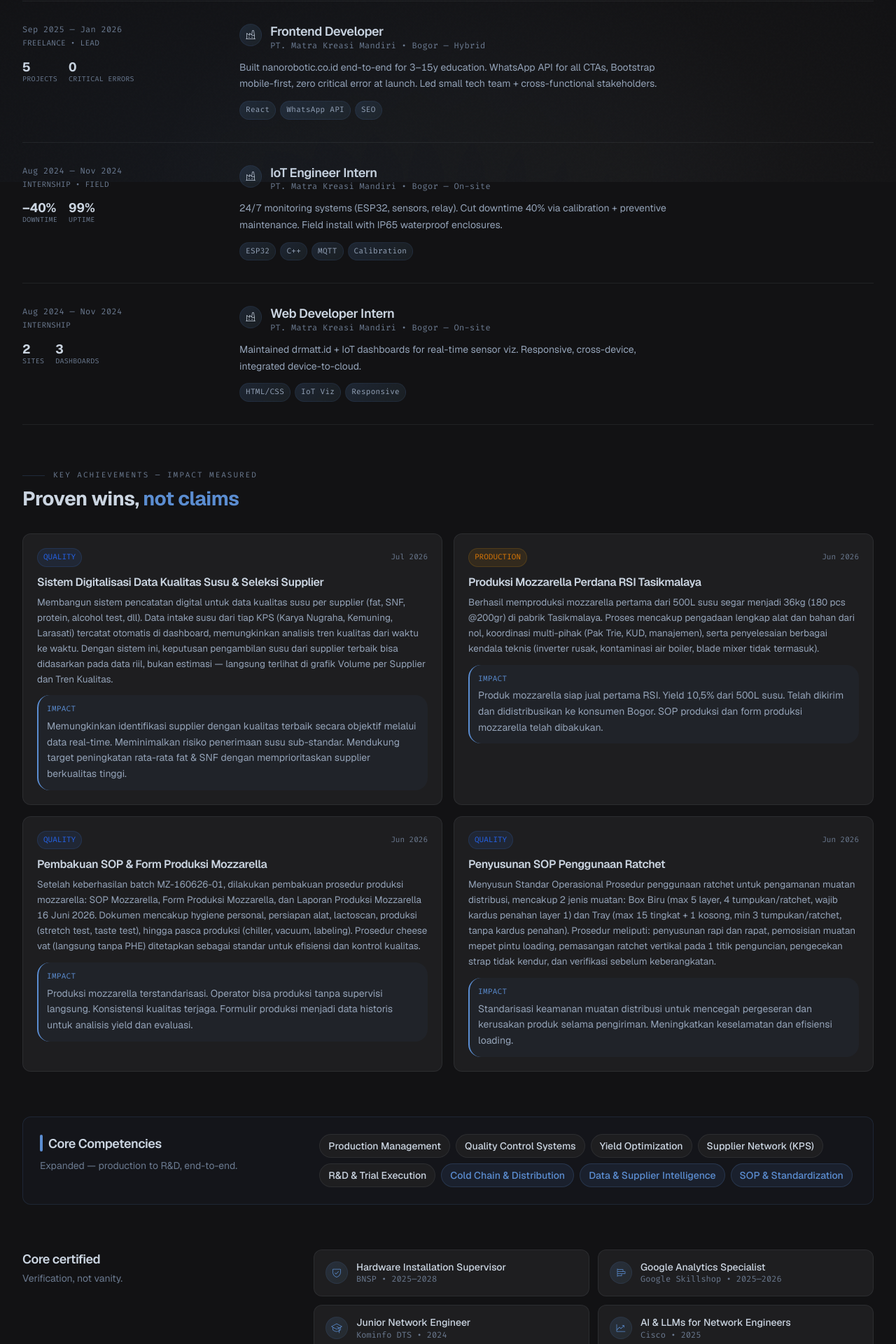
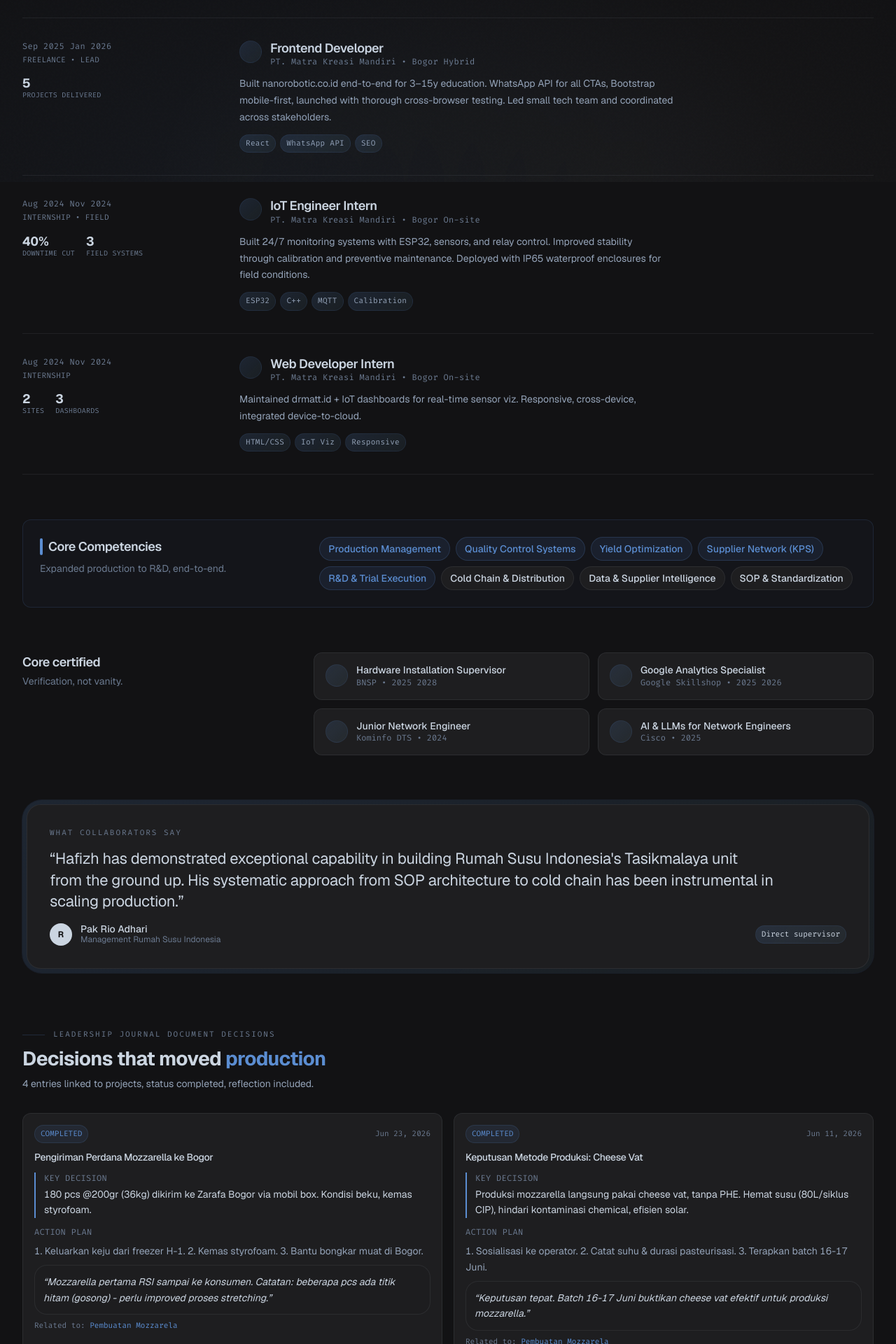
Before and after one commit to hafizhmaulidan15/my-portfolio, a React (Vite) app: page /experience in a window 1280 px wide. Shown: the part 540-2460 px from the top of the page at 70% size. Built offline with nearby package versions, Linux system fonts and the light colour scheme; a web font is replaced by a local one.

Commit message:
fix: hapus duplikasi Key Achievements dari Experience & Impact — khusus di /achievements

```diff
--- a/src/components/Experience.jsx
+++ b/src/components/Experience.jsx
@@ -1,6 +1,4 @@
-import { Briefcase, Factory, Code, TerminalWindow, Globe, ShieldCheck, ChartBarHorizontal, GraduationCap, ChartLineUp } from '@phosphor-icons/react';
 import { leadershipJournals } from '../data/leadership';
-import { achievements } from '../data/achievements';
 import { coreCompetencies } from '../data/portfolio';
 
 const experiences = [
@@ -8,37 +6,37 @@ const experiences = [
         title: 'Head of Unit',
         company: 'Rumah Susu Indonesia',
         location: 'Tasikmalaya',
-        date: 'Mar 2026 — Present',
+        date: 'Mar 2026  Present',
         meta: 'Lead • Full-time • On-site',
-        description: 'Built the Tasikmalaya unit from zero. Led first commercial Mozzarella — 500 L → 36 kg / 180 pcs at 10,5% yield (inverter, blade mixer, boiler troubleshooting) to Bogor shipment. Standardized SOPs, forms, reporting. Now leading Processed Cheddar R&D (9 trials, 113.8% yield), supplier intelligence dashboard (fat/SNF/protein/alcohol per KPS), and ratchet SOPs Box Biru/Tray.',
-        metrics: [{ v: '25K', l: 'units / batch' }, { v: '10,5%', l: 'mozza yield' }, { v: '113.8%', l: 'cheddar trial' }],
+        description: 'Built the Tasikmalaya unit from zero. Led first commercial Mozzarella  500 L → 42.2 kg avg / 211 pcs avg (422 total) at 10% yield (inverter, blade mixer, boiler troubleshooting) to Bogor shipment. Standardized SOPs, forms, reporting. Now leading Processed Cheddar R&D (9 trials, 113.8% yield), supplier intelligence dashboard (fat/SNF/protein/alcohol per KPS), and ratchet SOPs Box Biru/Tray.',
+        metrics: [{ v: '25K', l: 'units / batch' }, { v: '10%', l: 'mozza yield' }, { v: '113.8%', l: 'cheddar trial' }],
         tags: ['SOP Design', 'Product R&D', 'Cold Chain', 'QC', 'Supply Chain'],
     },
     {
         title: 'Frontend Developer',
         company: 'PT. Matra Kreasi Mandiri',
-        location: 'Bogor — Hybrid',
-        date: 'Sep 2025 — Jan 2026',
+        location: 'Bogor  Hybrid',
+        date: 'Sep 2025  Jan 2026',
         meta: 'Freelance • Lead',
-        description: 'Built nanorobotic.co.id end-to-end for 3–15y education. WhatsApp API for all CTAs, Bootstrap mobile-first, zero critical error at launch. Led small tech team + cross-functional stakeholders.',
-        metrics: [{ v: '5', l: 'projects' }, { v: '0', l: 'critical errors' }],
+        description: 'Built nanorobotic.co.id end-to-end for 3–15y education. WhatsApp API for all CTAs, Bootstrap mobile-first, launched with thorough cross-browser testing. Led small tech team and coordinated across stakeholders.',
+        metrics: [{ v: '5', l: 'projects delivered' }],
         tags: ['React', 'WhatsApp API', 'SEO'],
     },
     {
         title: 'IoT Engineer Intern',
         company: 'PT. Matra Kreasi Mandiri',
-        location: 'Bogor — On-site',
-        date: 'Aug 2024 — Nov 2024',
+        location: 'Bogor  On-site',
+        date: 'Aug 2024  Nov 2024',
         meta: 'Internship • Field',
-        description: '24/7 monitoring systems (ESP32, sensors, relay). Cut downtime 40% via calibration + preventive maintenance. Field install with IP65 waterproof enclosures.',
-        metrics: [{ v: '–40%', l: 'downtime' }, { v: '99%', l: 'uptime' }],
+        description: 'Built 24/7 monitoring systems with ESP32, sensors, and relay control. Improved stability through calibration and preventive maintenance. Deployed with IP65 waterproof enclosures for field conditions.',
+        metrics: [{ v: '40%', l: 'downtime cut' }, { v: '3', l: 'field systems' }],
         tags: ['ESP32', 'C++', 'MQTT', 'Calibration'],
     },
     {
         title: 'Web Developer Intern',
         company: 'PT. Matra Kreasi Mandiri',
-        location: 'Bogor — On-site',
-        date: 'Aug 2024 — Nov 2024',
+        location: 'Bogor  On-site',
+        date: 'Aug 2024  Nov 2024',
         meta: 'Internship',
         description: 'Maintained drmatt.id + IoT dashboards for real-time sensor viz. Responsive, cross-device, integrated device-to-cloud.',
         metrics: [{ v: '2', l: 'sites' }, { v: '3', l: 'dashboards' }],
@@ -47,23 +45,23 @@ const experiences = [
 ];
 
 const certs = [
-    { title: 'Hardware Installation Supervisor', org: 'BNSP', date: '2025—2028', icon: <ShieldCheck size={16} weight="light" /> },
-    { title: 'Google Analytics Specialist', org: 'Google Skillshop', date: '2025—2026', icon: <ChartBarHorizontal size={16} weight="light" /> },
-    { title: 'Junior Network Engineer', org: 'Kominfo DTS', date: '2024', icon: <GraduationCap size={16} weight="light" /> },
-    { title: 'AI & LLMs for Network Engineers', org: 'Cisco', date: '2025', icon: <ChartLineUp size={16} weight="light" /> },
+    { title: 'Hardware Installation Supervisor', org: 'BNSP', date: '2025  2028', icon: <i className="bi bi-shield-check text-[16px]"></i> },
+    { title: 'Google Analytics Specialist', org: 'Google Skillshop', date: '2025  2026', icon: <i className="bi bi-bar-chart text-[16px]"></i> },
+    { title: 'Junior Network Engineer', org: 'Kominfo DTS', date: '2024', icon: <i className="bi bi-mortarboard text-[16px]"></i> },
+    { title: 'AI & LLMs for Network Engineers', org: 'Cisco', date: '2025', icon: <i className="bi bi-graph-up text-[16px]"></i> },
 ];
 
 const Experience = () => {
     return (
-        <section id="experience" className="py-24 md:py-32 bg-background border-t border-border relative overflow-hidden">
+        <section id="experience" className="py-24 md:py-32 bg-transparent border-t border-border relative overflow-hidden">
             <div className="container mx-auto px-6 lg:px-8 max-w-[1400px]">
                 {/* Header */}
                 <div className="max-w-[720px] mb-12">
-                    <p className="font-mono text-[11px] tracking-[0.18em] text-text-tertiary uppercase">Career — Operations to Systems</p>
+                    <p className="font-mono text-[11px] tracking-[0.18em] text-text-tertiary uppercase">Career - Operations to Systems</p>
                     <h2 className="mt-3 font-display text-[36px] md:text-[48px] font-[800] tracking-[-0.04em] leading-[0.9] text-balance">From line to lab,<br /><span className="font-[300] italic text-gradient-foreground">built to scale.</span></h2>
                 </div>
 
-                {/* Experiences — editorial list, not timeline cards */}
+                {/* Experiences  editorial list, not timeline cards */}
                 <div className="divide-y divide-border border-y border-border">
                     {experiences.map((e) => (
                         <div key={e.title} className="grid grid-cols-1 lg:grid-cols-12 gap-6 py-8">
@@ -78,7 +76,7 @@ const Experience = () => {
                             </div>
                             <div className="lg:col-span-9">
                                 <div className="flex items-start gap-3">
-                                    <span className="hidden sm:flex w-8 h-8 rounded-lg bg-gradient-icon border border-primary/10 items-center justify-center shrink-0"><Factory size={16} weight="light" /></span>
+                                    <span className="hidden sm:flex w-8 h-8 rounded-lg bg-gradient-icon border border-primary/10 items-center justify-center shrink-0"><i className="bi bi-building text-[16px]"></i></span>
                                     <div className="flex-1 min-w-0">
                                         <h3 className="font-display text-[18px] font-semibold leading-tight">{e.title}</h3>
                                         <div className="font-mono text-xs tracking-wide text-text-tertiary">{e.company} • {e.location}</div>
@@ -95,50 +93,25 @@ const Experience = () => {
                     ))}
                 </div>
 
-                {/* Key Achievements — expanded, blue accent like Cheese Production & R&D */}
-                <div className="mt-16">
-                    <div className="flex items-center gap-3 mb-2">
-                        <span className="h-px w-8 bg-primary/20 hidden sm:block" aria-hidden="true"></span>
-                        <p className="font-mono text-[11px] tracking-[0.18em] text-text-tertiary uppercase">Key Achievements — Impact measured</p>
-                    </div>
-                    <h3 className="font-display text-[24px] md:text-[28px] font-[700] tracking-[-0.02em] leading-tight">Proven wins, <span className="text-primary">not claims</span></h3>
-                    <div className="mt-8 grid grid-cols-1 md:grid-cols-2 gap-4">
-                        {achievements.map((a) => (
-                            <div key={a.id} className="p-5 rounded-xl border border-border bg-surface hover:border-primary/20 transition-colors">
-                                <div className="flex items-center justify-between gap-2">
-                                    <span className={`font-mono text-[11px] px-2 py-1 rounded-full border ${a.category === 'QUALITY' ? 'bg-blue-500/10 text-blue-600 border-blue-500/15' : 'bg-amber-500/10 text-amber-600 border-amber-500/15'}`}>{a.category}</span>
-                                    <span className="font-mono text-[11px] text-text-tertiary">{new Date(a.date).toLocaleDateString('en-US', { month: 'short', year: 'numeric' })}</span>
-                                </div>
-                                <h4 className="font-display font-semibold text-[16px] leading-tight mt-3">{a.title}</h4>
-                                <p className="text-[13.5px] leading-relaxed text-text-secondary mt-2">{a.description}</p>
-                                <div className="mt-3 p-3 rounded-lg bg-primary/5 border-l-2 border-primary">
-                                    <p className="font-mono text-[11px] uppercase tracking-wide text-primary">Impact</p>
-                                    <p className="text-sm leading-relaxed mt-1 text-text-secondary">{a.impact}</p>
-                                </div>
-                            </div>
-                        ))}
-                    </div>
-                </div>
-
-                {/* Core Competencies — expanded */}
+                {/* Core Competencies  expanded */}
                 <div className="mt-16 grid grid-cols-1 lg:grid-cols-12 gap-8 p-6 rounded-xl border border-primary/15 bg-primary/[0.03]">
                     <div className="lg:col-span-4">
                         <h3 className="font-display text-[18px] font-semibold flex items-center gap-2"><span className="w-1 h-6 bg-primary rounded-full"></span>Core Competencies</h3>
-                        <p className="text-sm text-text-tertiary mt-2">Expanded — production to R&D, end-to-end.</p>
+                        <p className="text-sm text-text-tertiary mt-2">Expanded  production to R&D, end-to-end.</p>
                     </div>
                     <div className="lg:col-span-8">
                         <div className="flex flex-wrap gap-2">
                             {coreCompetencies.map((c) => (
-                                <span key={c} className="px-3 py-1.5 rounded-full bg-surface border border-border text-sm font-medium hover:border-primary/20 hover:text-primary transition-colors">{c}</span>
+                                <span key={c} className="px-3 py-1.5 rounded-full bg-primary/10 border border-primary/20 text-sm font-medium text-primary">{c}</span>
                             ))}
-                            <span className="px-3 py-1.5 rounded-full bg-primary/10 border border-primary/20 text-sm font-medium text-primary">Cold Chain & Distribution</span>
-                            <span className="px-3 py-1.5 rounded-full bg-primary/10 border border-primary/20 text-sm font-medium text-primary">Data & Supplier Intelligence</span>
-                            <span className="px-3 py-1.5 rounded-full bg-primary/10 border border-primary/20 text-sm font-medium text-primary">SOP & Standardization</span>
+                            <span className="px-3 py-1.5 rounded-full bg-surface border border-border text-sm font-medium">Cold Chain & Distribution</span>
+                            <span className="px-3 py-1.5 rounded-full bg-surface border border-border text-sm font-medium">Data & Supplier Intelligence</span>
+                            <span className="px-3 py-1.5 rounded-full bg-surface border border-border text-sm font-medium">SOP & Standardization</span>
                         </div>
                     </div>
                 </div>
 
-                {/* Certs — compact grid */}
+                {/* Certs  compact grid */}
                 <div className="mt-16 grid grid-cols-1 lg:grid-cols-12 gap-8">
                     <div className="lg:col-span-4">
                         <h3 className="font-display text-[18px] font-semibold">Core certified</h3>
@@ -157,29 +130,29 @@ const Experience = () => {
                     </div>
                 </div>
 
-                {/* Testimonial — single editorial quote */}
+                {/* Testimonial  single editorial quote */}
                 <div className="mt-16 p-1.5 bg-gradient-icon ring-1 ring-primary/10 rounded-[1.75rem]">
                     <div className="bg-surface rounded-[1.25rem] border border-border p-6 md:p-8">
                         <div className="font-mono text-[11px] tracking-[0.18em] text-text-tertiary uppercase mb-3">What collaborators say</div>
                         <blockquote className="font-display text-[18px] md:text-[22px] leading-[1.4] tracking-[-0.015em] text-pretty">
-                            “Hafizh has demonstrated exceptional capability in building Rumah Susu Indonesia's Tasikmalaya unit from the ground up. His systematic approach — from SOP architecture to cold chain — has been instrumental in scaling production.”
+                            “Hafizh has demonstrated exceptional capability in building Rumah Susu Indonesia's Tasikmalaya unit from the ground up. His systematic approach  from SOP architecture to cold chain  has been instrumental in scaling production.”
                         </blockquote>
                         <div className="mt-4 flex items-center gap-3">
                             <div className="w-8 h-8 rounded-full bg-foreground text-background flex items-center justify-center text-xs font-bold">R</div>
-                            <div><div className="text-sm font-medium leading-none">Pak Rio Adhari</div><div className="text-xs text-text-tertiary">Management — Rumah Susu Indonesia</div></div>
+                            <div><div className="text-sm font-medium leading-none">Pak Rio Adhari</div><div className="text-xs text-text-tertiary">Management  Rumah Susu Indonesia</div></div>
                             <span className="ml-auto hidden sm:inline font-mono text-[11px] px-2 py-1 rounded-full bg-gradient-icon border border-primary/10">Direct supervisor</span>
                         </div>
                     </div>
                 </div>
 
-                {/* Leadership Journal — new section, blue accent like Cheese Production & R&D */}
+                {/* Leadership Journal  new section, blue accent like Cheese Production & R&D */}
                 <div id="leadership-journal" className="mt-20">
                     <div className="flex items-center gap-3 mb-2">
                         <span className="h-px w-8 bg-primary/20 hidden sm:block" aria-hidden="true"></span>
-                        <p className="font-mono text-[11px] tracking-[0.18em] text-text-tertiary uppercase">Leadership Journal — Document decisions</p>
+                        <p className="font-mono text-[11px] tracking-[0.18em] text-text-tertiary uppercase">Leadership Journal  Document decisions</p>
                     </div>
                     <h3 className="font-display text-[24px] md:text-[28px] font-[700] tracking-[-0.02em] leading-tight text-foreground">Decisions that moved <span className="text-primary">production</span></h3>
-                    <p className="text-sm text-text-secondary mt-2 max-w-[60ch]">4 entries — linked to projects, status completed, reflection included.</p>
+                    <p className="text-sm text-text-secondary mt-2 max-w-[60ch]">4 entries  linked to projects, status completed, reflection included.</p>
                     <div className="mt-8 grid grid-cols-1 md:grid-cols-2 gap-4">
                         {leadershipJournals.map((j) => (
                             <div key={j.id} className="p-4 rounded-xl border border-border bg-surface hover:border-primary/20 transition-colors">
--- a/src/components/ProductionImpact.jsx
+++ b/src/components/ProductionImpact.jsx
@@ -1,12 +1,12 @@
 // @ts-check
 import { memo } from 'react';
-import { ChartBar, Factory, WarningCircle, Flask } from '@phosphor-icons/react';
 import { useProductionImpact } from '../hooks/useProductionData';
-import { achievements } from '../data/achievements';
+import { PointsChart } from '@/components/ui/points-chart';
+import { LoaderBars } from '@/components/ui/loaders-bars';
 import { BarChart, Bar, XAxis, YAxis, ResponsiveContainer, Tooltip } from 'recharts';
 
 function formatNumber(n) {
-  if (!n && n !== 0) return '—';
+  if (!n && n !== 0) return '';
   if (n >= 1000) return (n / 1000).toFixed(1).replace(/\.0$/, '') + 'K';
   return n.toLocaleString();
 }
@@ -23,12 +23,7 @@ function ChartTooltip({ active, payload, label, unit }) {
 
 const ProductionBarChart = memo(function ProductionBarChart({ data, title, unit }) {
   if (!data || data.length === 0) {
-    return (
-      <div className="p-6 border border-border rounded-xl bg-surface">
-        <h3 className="font-medium text-sm mb-4">{title}</h3>
-        <div className="flex items-center justify-center h-[180px] text-text-tertiary text-sm">No data available</div>
-      </div>
-    );
+    return null;
   }
   return (
     <div className="p-1.5 bg-gradient-icon ring-1 ring-primary/10 rounded-[1.5rem]">
@@ -49,25 +44,45 @@ const ProductionBarChart = memo(function ProductionBarChart({ data, title, unit
   );
 });
 
+const demoPointsData = [
+  { date: "Mon", total: 320, change: 0 },
+  { date: "Tue", total: 450, change: 130 },
+  { date: "Wed", total: 610, change: 160 },
+  { date: "Thu", total: 780, change: 170 },
+  { date: "Fri", total: 920, change: 140 },
+  { date: "Sat", total: 1100, change: 180 },
+  { date: "Sun", total: 1280, change: 180 },
+];
+
 const ProductionImpact = () => {
   const { data, error } = useProductionImpact();
   const showContent = data && !error;
 
   return (
-    <section id="impact" className="py-24 md:py-32 bg-background border-t border-border relative overflow-hidden">
+    <section id="impact" className="py-24 md:py-32 bg-transparent border-t border-border relative overflow-hidden">
       <div className="container mx-auto px-6 lg:px-8 max-w-[1400px]">
         <div className="max-w-[720px]">
-          <p className="font-mono text-[11px] tracking-[0.18em] text-text-tertiary uppercase">Live from production floor — Google Sheets API</p>
+          <p className="font-mono text-[11px] tracking-[0.18em] text-text-tertiary uppercase">Live from production floor  Google Sheets API</p>
           <h2 className="mt-3 font-display text-[36px] md:text-[48px] font-[800] tracking-[-0.04em] leading-[0.9] text-balance">Production <span className="font-[300] italic text-gradient-foreground">impact.</span></h2>
-          <p className="mt-3 text-[15px] leading-relaxed text-text-secondary max-w-[60ch] text-pretty">Real output, reject, and raw milk trends — not placeholders. Updated every 5 minutes with SWR cache and retry.</p>
+          <p className="mt-3 text-[15px] leading-relaxed text-text-secondary max-w-[60ch] text-pretty">Real output, reject, and raw milk trends  not placeholders. Updated every 5 minutes with SWR cache and retry.</p>
         </div>
 
         {!showContent ? (
-          <div className="mt-10 grid grid-cols-3 gap-4">
-            <div className="h-[140px] rounded-xl bg-white/[0.04] animate-pulse"></div>
-            <div className="h-[140px] rounded-xl bg-white/[0.04] animate-pulse"></div>
-            <div className="h-[140px] rounded-xl bg-white/[0.04] animate-pulse"></div>
-          </div>
+          <>
+            <div className="mt-10 grid grid-cols-3 gap-4">
+              <div className="h-[140px] rounded-xl bg-surface border border-border animate-pulse"></div>
+              <div className="h-[140px] rounded-xl bg-surface border border-border animate-pulse"></div>
+              <div className="h-[140px] rounded-xl bg-surface border border-border animate-pulse"></div>
+            </div>
+            <div className="mt-6 grid grid-cols-1 lg:grid-cols-2 gap-6">
+              <div className="p-1.5 bg-surface border border-border rounded-[1.5rem] h-[260px] flex items-center justify-center">
+                <LoaderBars barWidth={10} barHeight={90} gap={8} count={5} color="var(--primary)" />
+              </div>
+              <div className="p-1.5 bg-surface border border-border rounded-[1.5rem] h-[260px] flex items-center justify-center">
+                <LoaderBars barWidth={10} barHeight={90} gap={8} count={5} color="var(--primary)" />
+              </div>
+            </div>
+          </>
         ) : (
           <>
             <div className="mt-10 grid grid-cols-1 md:grid-cols-12 gap-4">
@@ -82,9 +97,9 @@ const ProductionImpact = () => {
                 <div className="text-sm text-text-tertiary">cup 130 ml • target &lt;1%</div>
               </div>
               <div className="md:col-span-4 p-6 rounded-xl bg-surface border border-border">
-                <div className="flex items-center gap-2 font-mono text-[11px] tracking-wide uppercase text-text-tertiary"><Flask size={14} weight="light" /> Mozzarella First Batch</div>
-                <div className="mt-2 font-display text-[28px] font-bold tabular-nums">180 pcs</div>
-                <div className="text-sm text-text-tertiary">36 kg from 500 L • 10,5% yield • shipped to Bogor</div>
+                <div className="flex items-center gap-2 font-mono text-[11px] tracking-wide uppercase text-text-tertiary"><i className="bi bi-flask text-[14px]"></i> Mozzarella First Batch</div>
+                <div className="mt-2 font-display text-[28px] font-bold tabular-nums">211 pcs avg (422 total)</div>
+                <div className="text-sm text-text-tertiary">42.2 kg avg from 500 L • 10% yield • shipped to Bogor</div>
               </div>
             </div>
 
@@ -92,34 +107,20 @@ const ProductionImpact = () => {
               <ProductionBarChart data={data.cupTrend} title="Cup Production — Out trend" unit="Units" />
               <ProductionBarChart data={data.susuTrend} title="Raw Milk Processed — In trend" unit="L" />
             </div>
+            <div className="mt-6">
+              <PointsChart
+                title="Weekly Quality Points — Demo"
+                data={demoPointsData}
+                levels={[
+                  { value: 500, color: "#5B8DD1" },
+                  { value: 900, color: "#3A9E7B" },
+                ]}
+                yAxisLabel="Points"
+                headerRight={<span className="text-xs font-mono text-text-tertiary">Levels: 500 • 900</span>}
+              />
+            </div>
           </>
         )}
-
-        {/* Achievements — Milestones — always visible, not blocked by loading */}
-            <div id="achievements-timeline" className="mt-16">
-              <div className="flex items-center gap-3 mb-2">
-                <span className="h-px w-8 bg-primary/20 hidden sm:block" aria-hidden="true"></span>
-                <p className="font-mono text-[11px] tracking-[0.18em] text-text-tertiary uppercase">Milestones & Achievements — Record wins</p>
-              </div>
-              <h3 className="font-display text-[24px] md:text-[28px] font-[700] tracking-[-0.02em] leading-tight">Impact delivered, <span className="text-primary">measured</span></h3>
-              <div className="mt-8 grid grid-cols-1 md:grid-cols-2 gap-4">
-                {achievements.map((a) => (
-                  <div key={a.id} className="p-4 rounded-xl border border-border bg-surface hover:border-primary/15 transition-colors">
-                    <div className="flex items-center justify-between gap-2">
-                      <span className={`font-mono text-[11px] px-2 py-1 rounded-full border ${a.category === 'QUALITY' ? 'bg-blue-500/10 text-blue-600 border-blue-500/15' : 'bg-amber-500/10 text-amber-600 border-amber-500/15'}`}>{a.category}</span>
-                      <span className="font-mono text-[11px] text-text-tertiary">{new Date(a.date).toLocaleDateString('en-US', { month: 'short', year: 'numeric' })}</span>
-                    </div>
-                    <h4 className="font-medium text-sm mt-3 leading-tight">{a.title}</h4>
-                    <p className="text-sm leading-relaxed text-text-secondary mt-2 line-clamp-4">{a.description}</p>
-                    <div className="mt-3 p-3 rounded-lg bg-yellow-50 border border-yellow-200">
-                      <p className="font-mono text-[11px] uppercase tracking-wide text-yellow-800">Impact</p>
-                      <p className="text-sm leading-relaxed mt-1 text-yellow-900">{a.impact}</p>
-                    </div>
-                  </div>
-                ))}
-              </div>
-            </div>
-
 
       </div>
     </section>
```
